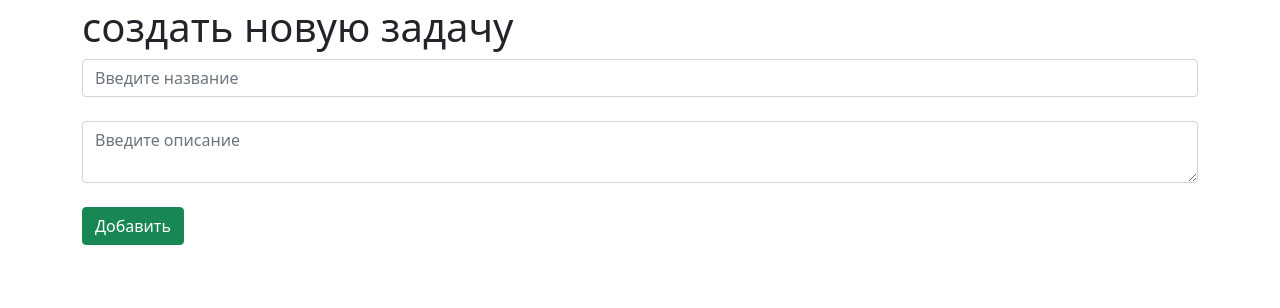
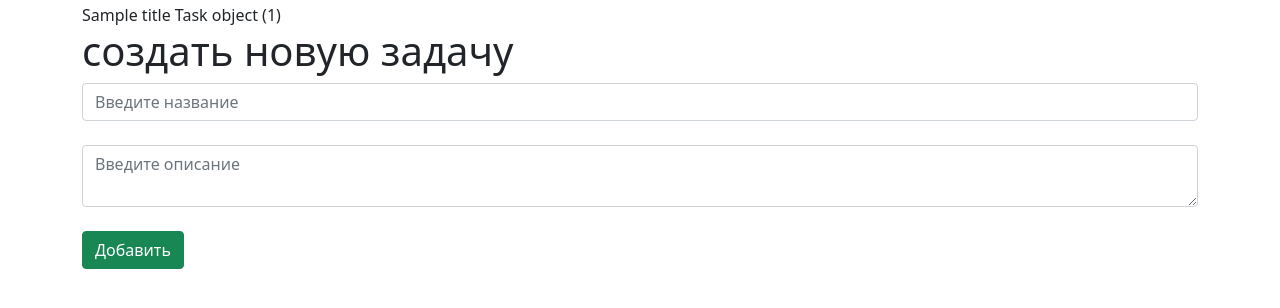
Before and after one commit to SergeySelya/pr_1, a Django app: template pr_1/pages/templates/create.html in a window 1280 px wide. Shown: the part 69-377 px from the top of the page. Run offline with Django 4.2, Linux system fonts and the light colour scheme; tables that the repository leaves empty hold one stand-in row (values such as "Sample post"); the template is opened without the code that fills it: values that come from a table or form of the project are taken from there, most other values are stand-ins (such as "Sample title", 1, 10 or a date in 2020).

Commit message:
edit forms

```diff
--- a/pr_1/pages/forms.py
+++ b/pr_1/pages/forms.py
@@ -1,8 +1,11 @@
 from .models import Task
-from django.forms import ModelForm
+from django.forms import ModelForm, widgets, TextInput
 
 
 class TaskForm(ModelForm):
     class Meta:
         model = Task
         fields = ["title", "task"]
+        widgets = {"title": TextInput(attrs={'class': 'form-control', 'placeholder': 'Введите название'}),
+                   "task": TextInput(attrs={'class': 'form-control', 'placeholder': 'Введите описание'}),
+                   }
--- a/pr_1/pages/templates/create.html
+++ b/pr_1/pages/templates/create.html
@@ -4,6 +4,8 @@
 {% endblock %}
 {% block body %}
 {% csrf_token %}
+{{ title }}
+{{ task }}
 <h1>создать новую задачу</h1>
 <form method="post">
     <input type="text" placeholder="Введите название" class="form-control"><br>
```
